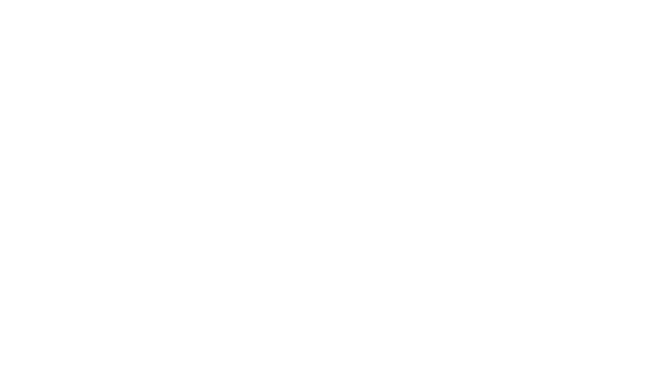
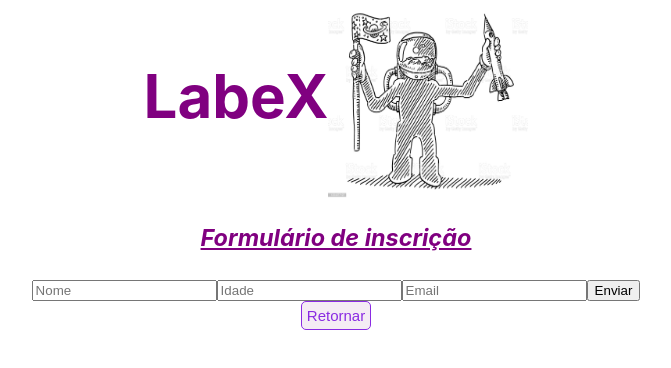
Before and after one commit to future4code/Renata-Caetano, a React (Create React App) app in the folder semana10/labex/: page /FormPage in a window 1280 px wide. Shown: the top 368 px of the page, without its empty margins (304-975 px from the left). Built offline with nearby package versions, Linux system fonts and the light colour scheme.

Commit message:
Forma-page

```diff
--- a/semana10/labex/src/Router/Router.js
+++ b/semana10/labex/src/Router/Router.js
@@ -6,7 +6,8 @@
 import CreateTrip from '../components/Private/CreateTrip'
 import DetailTrip from '../components/Private/DetailTrip'
 import ListTrip from '../components/Private/ListTrips'
-
+import PublicPage from '../components/Public/PublicPage'
+import FormPage from '../components/Public/FormPage'
 export default function Router(){
 return(
 <BrowserRouter>
@@ -36,8 +37,12 @@
   <ListTrip/>
 </Route>
 
-
-
+<Route exact path ='/PublicPage'>
+  <PublicPage/>
+</Route>
+<Route exact path ='/FormPage'>
+  <FormPage/>
+</Route>
 
 </Switch>
 </BrowserRouter>
--- a/semana10/labex/src/components/Private/ListTrips.js
+++ b/semana10/labex/src/components/Private/ListTrips.js
@@ -30,12 +30,10 @@
 &:hover {
 background-color:blueviolet;
 color:white;
-
-
 } `;
 
- export default function ListTrip () {
-  const [trip, setTrip] = useState({});
+ export default function ListTrips () {
+  const [trip, setTrip] = useState([]);
   const history = useHistory();
   useProtectPage();
 
@@ -49,24 +47,27 @@
   const getTrip = () => {
     axios.get(
         "https://us-central1-labenu-apis.cloudfunctions.net/labeX/renata-caetano-dumont/trips",
-        {
-          headers: {
-            auth: localStorage.getItem("token")
-          }
-        }
+
       )
       .then((res) => {
-        setTrip(res.data.trip);
+        setTrip(res.data.trips);
       })
       .catch((err) => {
         console.log(err);
       });
   };
 return(
+
 <Container>
   <Header/>
 <Conteudo>
 <h3><u><i>Lista de viagens</i></u></h3>
+{trip.map(item => (
+      <p key={trip.id}> {item.name} - {item.date} - {item.planet} - {item.durationInDays} dias -
+
+     {item.description}
+     </p>
+  ))}
 <ButtonRetornar onClick={goToPrivatePage}>Retornar</ButtonRetornar>
 </Conteudo>
 </Container>
--- a/semana10/labex/src/components/Private/Login.js
+++ b/semana10/labex/src/components/Private/Login.js
@@ -101,7 +101,7 @@
       <Header/>
 <Conteudo>
 <h3><u><i>Login</i></u></h3>
-     <p> <input value={email} onChange={handleEmail} placeholder= 'E-mail' /></p>
+     <p> <input value={email} onChange={handleEmail}placeholder= 'E-mail' /></p>
      <p> <input value={password} onChange={handlePassword} placeholder= 'password' type='password'/></p>
       <ButtonLogin onClick={login}>Login</ButtonLogin>
       <ButtonRetornar onClick={goToHomePage}>Retornar</ButtonRetornar>
--- a/semana10/labex/src/components/Private/PrivatePage.js
+++ b/semana10/labex/src/components/Private/PrivatePage.js
@@ -49,7 +49,7 @@
 <Container>
     <Header/>
 <Conteudo>
-<p>Vamos marcar um viagem?</p>
+<p>Vamos marcar uma viagem?</p>
 <ButtonTrip onClick={goToCreateTrip}>Criar Viagem</ButtonTrip>
 <p>Vamos espiar as viagens marcadas?</p>
 <ButtonTrip onClick={goToListTrip}>Listar Viagem</ButtonTrip>
--- /dev/null
+++ b/semana10/labex/src/components/Public/FormPage.js
@@ -0,0 +1,104 @@
+
+import React, { useState } from "react";
+import styled from "styled-components";
+import Header from '../Header';
+import PublicPage from '../Public/PublicPage';
+import { useHistory } from "react-router-dom";
+
+const Container=styled.div`
+background-color:white;
+width: 100vw;
+height: 100vh;
+ `;
+
+const Conteudo =styled.div`
+color:purple;
+text-align:center;
+font-size:20px;
+`;
+ const ButtonRetornar =styled.button`
+ background-color: #f4ecf4;
+ border: 1px solid blueviolet;
+ border-radius:5px;
+ color: blueviolet;
+ text-align: center;
+ text-decoration: none;
+ font-size: 15px;
+ padding:5px;
+ cursor: pointer;
+ &:hover {
+ background-color:blueviolet;
+ color:white;
+  } `;
+ const useForm = (initialValues) => {
+
+    const [form, setForm] = useState(initialValues);
+
+    const onChange = (value, name) => {
+     const newForm={ ...form, [name]: value };
+     setForm(newForm);
+    };
+    return { form, onChange };
+};
+
+
+
+
+export default function FormPage() {
+    const history = useHistory();
+    const goToPublicPage = () => {
+        history.push("/PublicPage")
+      };
+
+    const { form, onChange } = useForm({ name: "", age: "", email: "" });
+
+    const handleInputChange = (event) => {
+      const { value, name } = event.target;
+
+      onChange(value, name);
+    };
+
+    const onSubmitForm = (event) => {
+      event.preventDefault();
+      console.log(form);
+    };
+
+return(
+<Container>
+  <Header/>
+  <Conteudo>
+  <h3><u><i>Formulário de inscrição </i></u></h3>
+  <form onSubmit={onSubmitForm}>
+        <input
+          value={form.name}
+          placeholder={"Nome"}
+          onChange={handleInputChange}
+          name={"name"}
+          type={"text"}
+          pattern={"[A-Za-z]{3,}"}
+          required
+        />
+        <input
+          value={form.age}
+          placeholder={"Idade"}
+          onChange={handleInputChange}
+          name={"age"}
+          type={"number"}
+          min="18"
+          required
+        />
+        <input
+          value={form.email}
+          placeholder={"Email"}
+          onChange={handleInputChange}
+          name={"email"}
+          type={"email"}
+          required
+        />
+        <button>Enviar</button>
+      </form>
+  <ButtonRetornar onClick={goToPublicPage}>Retornar</ButtonRetornar>
+  </Conteudo>
+  </Container>
+  );
+  }
--- a/semana10/labex/src/components/Public/PublicPage.js
+++ b/semana10/labex/src/components/Public/PublicPage.js
@@ -1,9 +1,111 @@
-import React from 'react';
+import styled from "styled-components";
+import React, { useState, useEffect } from 'react';
+import axios from 'axios';
+import useProtectPage from '../Hooks/UseProtectPage';
+import Header from '../Header';
+import { useHistory } from "react-router-dom";
+import HomePage from '../HomePage';
+import FormPage from '../Public/FormPage';
+
+const Container=styled.div`
+background-color:white;
+width: 100vw;
+height: 100vh;
+ `;
+
+const Conteudo =styled.div`
+display:flex;
+color:purple;
+text-align:center;
+font-size:20px;
+flex-direction: column;
+  align-items:center;
+  justify-content:center;
+  width:460px;
+  height:680px;
+  margin-left:35%;
+
+`;
+
+const ButtonRetornar =styled.button`
+background-color: #f4ecf4;
+border: 1px solid blueviolet;
+border-radius:5px;
+color: blueviolet;
+text-align: center;
+text-decoration: none;
+font-size: 15px;
+padding:5px;
+cursor: pointer;
+&:hover {
+background-color:blueviolet;
+color:white;
+} `;
+
+const ButtonCandidatar =styled.button`
+background-color: #f4ecf4;
+border: 1px solid blueviolet;
+border-radius:5px;
+color: blueviolet;
+text-align: center;
+text-decoration: none;
+font-size: 15px;
+padding:5px;
+cursor: pointer;
+&:hover {
+background-color:blueviolet;
+color:white;
+} `;
 
 
+ export default function PublicPage () {
+  const [trip, setTrip] = useState([]);
+  const history = useHistory();
+  useProtectPage();
 
-export default function PublicPage() {
-  return <div >
- OLAAAA SOU A PAGE PUBLIC
-</div>
-}
+  const goToHomePage = () => {
+    history.push("/")
+  };
+
+  const goToFormPage = () => {
+    history.push("/FormPage")
+  };
+  useEffect(() => {
+    getTrip();
+  }, []);
+
+  const getTrip = () => {
+    axios.get(
+        "https://us-central1-labenu-apis.cloudfunctions.net/labeX/renata-caetano-dumont/trips",
+
+      )
+      .then((res) => {
+        setTrip(res.data.trips);
+      })
+      .catch((err) => {
+        console.log(err);
+      });
+  };
+return(
+
+<Container>
+  <Header/>
+<Conteudo>
+
+<h3><u><i>Quer se candidatar?</i></u></h3>
+
+{trip.map(item => (
+      <p key={trip.id}> {item.name} - {item.date} - {item.planet}
+     {item.durationInDays} dias - {item.description}
+     <ButtonCandidatar onClick={goToFormPage}>Quero esta</ButtonCandidatar>
+     <hr/>
+     </p>
+
+
+  ))}
+
+<ButtonRetornar onClick={goToHomePage}>Retornar</ButtonRetornar>
+</Conteudo>
+</Container>
+  );
+  }
```
